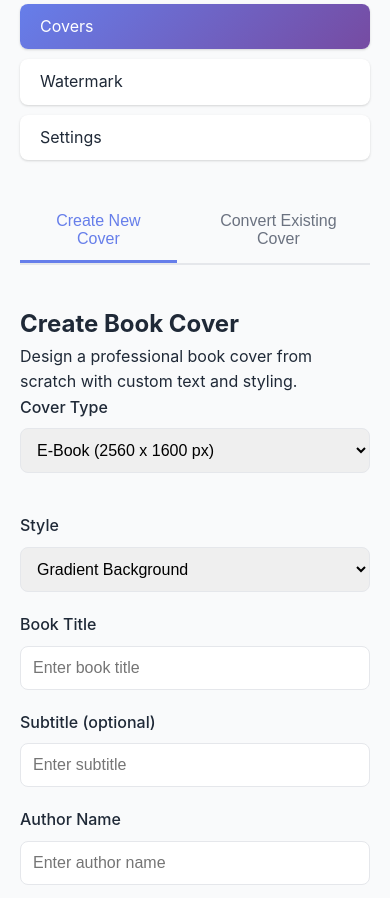
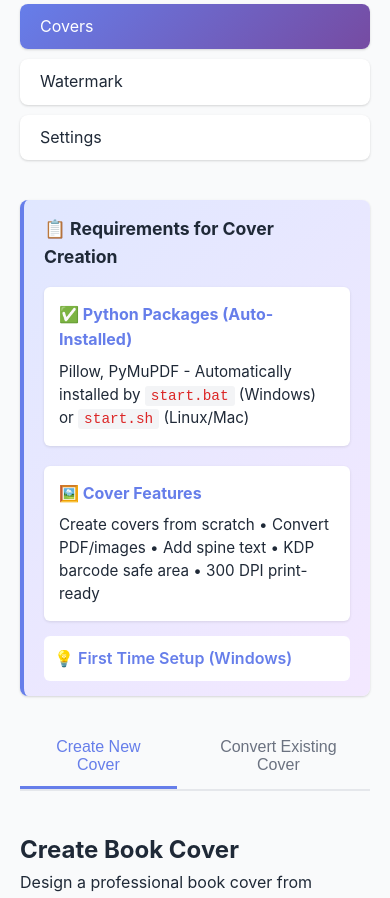
Before and after one commit to shadowdevnotreal/E-Book-Maker, a Flask app: page /covers in a window 390 px wide. Shown: the part 247-1145 px from the top of the page. Run offline with Flask 3, Linux system fonts and the light colour scheme.

Commit message:
Add: Requirements info banner on Covers page
USER FEEDBACK:
- User checked the Cover Creation page and didn't see Windows requirements
- Needed clear information about what's required for cover features

ADDITIONS:

1. web/templates/covers.html (+22 lines)
   - Added requirements info banner above tool tabs
   - Shows auto-installed Python packages (Pillow, PyMuPDF)
   - Lists cover features (create, convert, spine text, barcode, 300 DPI)
   - Expandable "First Time Setup (Windows)" with step-by-step instructions
   - Link to Settings page for additional tools

2. web/static/css/style.css (+116 lines)
   - Styled .info-banner with gradient background
   - Styled .requirements-grid for 2-column layout
   - Styled .req-item cards with white background
   - Styled .install-help expandable details element
   - Styled .install-steps with clear formatting
   - Added responsive styles for mobile devices

3. CHANGELOG.md (+8 lines)
   - Documented requirements banner in v2.1.0 Fixed section

RESULT:
Users now see clear requirements on the Covers page:
- What packages are needed (auto-installed by start.bat)
- What features are available
- Windows setup instructions (2 easy steps)
- No confusion about dependencies

TESTED: Visual check needed after server restart

```diff
--- a/web/static/css/style.css
+++ b/web/static/css/style.css
@@ -761,6 +761,123 @@ footer {
     color: var(--text-light);
 }
 
+/* Info Banner (Requirements Section) */
+.info-banner {
+    background: linear-gradient(135deg, #e0e7ff 0%, #f3e8ff 100%);
+    border-left: 4px solid var(--primary-color);
+    border-radius: 8px;
+    padding: 20px 25px;
+    margin-bottom: 30px;
+    box-shadow: var(--shadow);
+}
+
+.info-banner h3 {
+    color: var(--text-color);
+    margin-bottom: 15px;
+    font-size: 1.3rem;
+}
+
+.requirements-grid {
+    display: grid;
+    grid-template-columns: repeat(auto-fit, minmax(300px, 1fr));
+    gap: 20px;
+    margin-bottom: 15px;
+}
+
+.req-item {
+    background: white;
+    padding: 15px;
+    border-radius: 6px;
+    box-shadow: 0 1px 3px rgba(0, 0, 0, 0.1);
+}
+
+.req-item strong {
+    display: block;
+    color: var(--primary-color);
+    margin-bottom: 8px;
+    font-size: 1rem;
+}
+
+.req-item p {
+    font-size: 0.95rem;
+    color: var(--text-color);
+    line-height: 1.5;
+}
+
+.req-item code {
+    background: #f3f4f6;
+    padding: 2px 6px;
+    border-radius: 3px;
+    font-family: 'Courier New', monospace;
+    font-size: 0.9rem;
+    color: #dc2626;
+}
+
+.install-help {
+    margin-top: 15px;
+    cursor: pointer;
+}
+
+.install-help summary {
+    font-weight: 600;
+    color: var(--primary-color);
+    cursor: pointer;
+    padding: 10px;
+    background: white;
+    border-radius: 6px;
+    list-style: none;
+    transition: background 0.2s;
+}
+
+.install-help summary:hover {
+    background: #f9fafb;
+}
+
+.install-help summary::-webkit-details-marker {
+    display: none;
+}
+
+.install-steps {
+    background: white;
+    padding: 20px;
+    margin-top: 10px;
+    border-radius: 6px;
+    border: 1px solid var(--border-color);
+}
+
+.install-steps p {
+    margin-bottom: 12px;
+    line-height: 1.6;
+}
+
+.install-steps p:last-child {
+    margin-bottom: 0;
+}
+
+.install-steps strong {
+    color: var(--primary-color);
+}
+
+.install-steps code {
+    background: #f3f4f6;
+    padding: 4px 8px;
+    border-radius: 4px;
+    font-family: 'Courier New', monospace;
+    font-size: 0.95rem;
+    color: #dc2626;
+    font-weight: 600;
+}
+
+.install-steps a {
+    color: var(--primary-color);
+    text-decoration: none;
+    font-weight: 600;
+}
+
+.install-steps a:hover {
+    text-decoration: underline;
+}
+
 /* Responsive */
 @media (max-width: 768px) {
     header h1 {
@@ -786,4 +903,16 @@ footer {
     .btn-large {
         width: 100%;
     }
+
+    .requirements-grid {
+        grid-template-columns: 1fr;
+    }
+
+    .info-banner {
+        padding: 15px 20px;
+    }
+
+    .info-banner h3 {
+        font-size: 1.1rem;
+    }
 }
--- a/web/templates/covers.html
+++ b/web/templates/covers.html
@@ -22,6 +22,29 @@
         </nav>
 
         <main class="covers-page">
+            <!-- Requirements Info Section -->
+            <div class="info-banner">
+                <h3>📋 Requirements for Cover Creation</h3>
+                <div class="requirements-grid">
+                    <div class="req-item">
+                        <strong>✅ Python Packages (Auto-Installed)</strong>
+                        <p>Pillow, PyMuPDF - Automatically installed by <code>start.bat</code> (Windows) or <code>start.sh</code> (Linux/Mac)</p>
+                    </div>
+                    <div class="req-item">
+                        <strong>🖼️ Cover Features</strong>
+                        <p>Create covers from scratch • Convert PDF/images • Add spine text • KDP barcode safe area • 300 DPI print-ready</p>
+                    </div>
+                </div>
+                <details class="install-help">
+                    <summary>💡 First Time Setup (Windows)</summary>
+                    <div class="install-steps">
+                        <p><strong>Step 1:</strong> Run <code>start.bat</code> - it will automatically install all Python packages (Pillow, PyMuPDF, Flask, etc.)</p>
+                        <p><strong>Step 2:</strong> That's it! Cover creation works with just Python packages. No additional tools needed.</p>
+                        <p><strong>Note:</strong> For document conversion features (Convert page), you'll need Pandoc. See <a href="/settings">Settings</a> for installation instructions.</p>
+                    </div>
+                </details>
+            </div>
+
             <div class="tool-tabs">
                 <button class="tool-tab-btn active" data-tab="create">Create New Cover</button>
                 <button class="tool-tab-btn" data-tab="convert">Convert Existing Cover</button>
```
Also changed, not shown: CHANGELOG.md.
